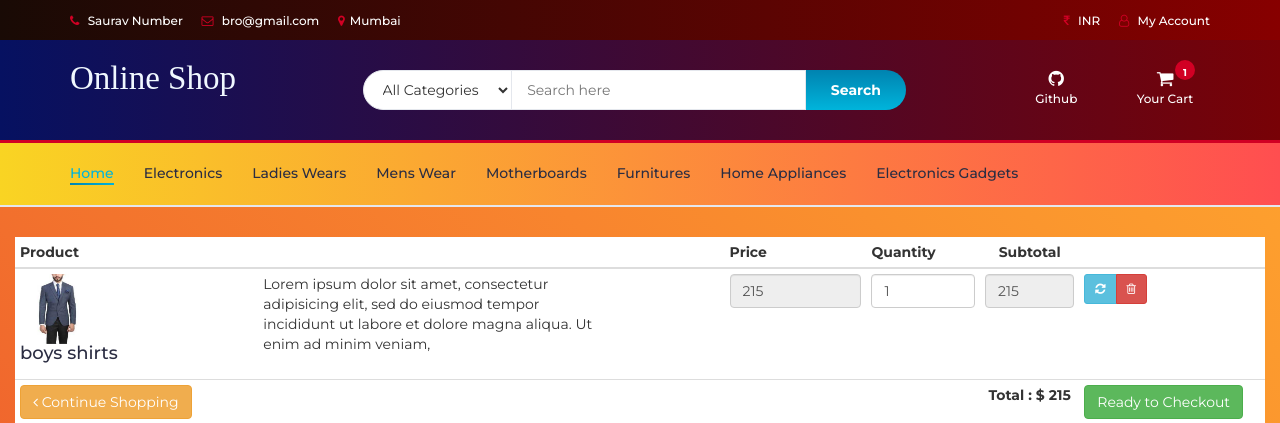
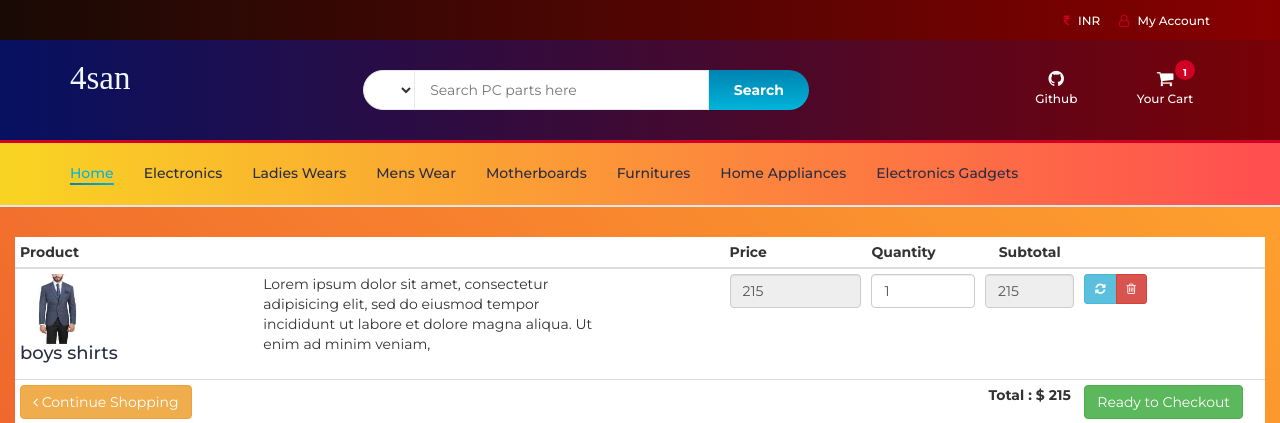
Before and after one commit to TanushKrashak/PC_E-Commerce_Website, a PHP site: page /myfiles/cart.php in a window 1280 px wide. Shown: the top 423 px of the page. Run offline with PHP 8.4, Linux system fonts and the light colour scheme; data comes from the database, SQL or seed files in the repository; lists and menus that the app fills with data are empty; some libraries are stand-ins or nearby versions.

Commit message:
Replaced text with pc parts text

```diff
--- a/header.php
+++ b/header.php
@@ -1,4 +1,4 @@
-<?php
+	<?php
 session_start();
 
 ?>
@@ -122,9 +122,7 @@ session_start();
 			<div id="top-header">
 				<div class="container">
 					<ul class="header-links pull-left">
-						<li><a href="#"><i class="fa fa-phone"></i> Saurav Number</a></li>
-						<li><a href="#"><i class="fa fa-envelope-o"></i> bro@gmail.com</a></li>
-						<li><a href="#"><i class="fa fa-map-marker"></i>Mumbai</a></li>
+
 					</ul>
 					<ul class="header-links pull-right">
 						<li><a href="#"><i class="fa fa-inr"></i> INR</a></li>
@@ -180,7 +178,7 @@ session_start();
 							<div class="header-logo">
 								<a href="#" class="logo">
 								<font style="font-style:normal; font-size: 33px;color: aliceblue;font-family: serif">
-                                        Online Shop
+                                        4san
                                     </font>
 
 								</a>
@@ -193,11 +191,9 @@ session_start();
 							<div class="header-search">
 								<form>
 									<select class="input-select">
-										<option value="0">All Categories</option>
-										<option value="1">Men</option>
-										<option value="1">Women </option>
+
 									</select>
-									<input class="input" id="search" type="text" placeholder="Search here">
+									<input class="input" id="search" type="text" placeholder="Search PC parts here">
 									<button type="submit" id="search_btn" class="search-btn">Search</button>
 								</form>
 							</div>
```
